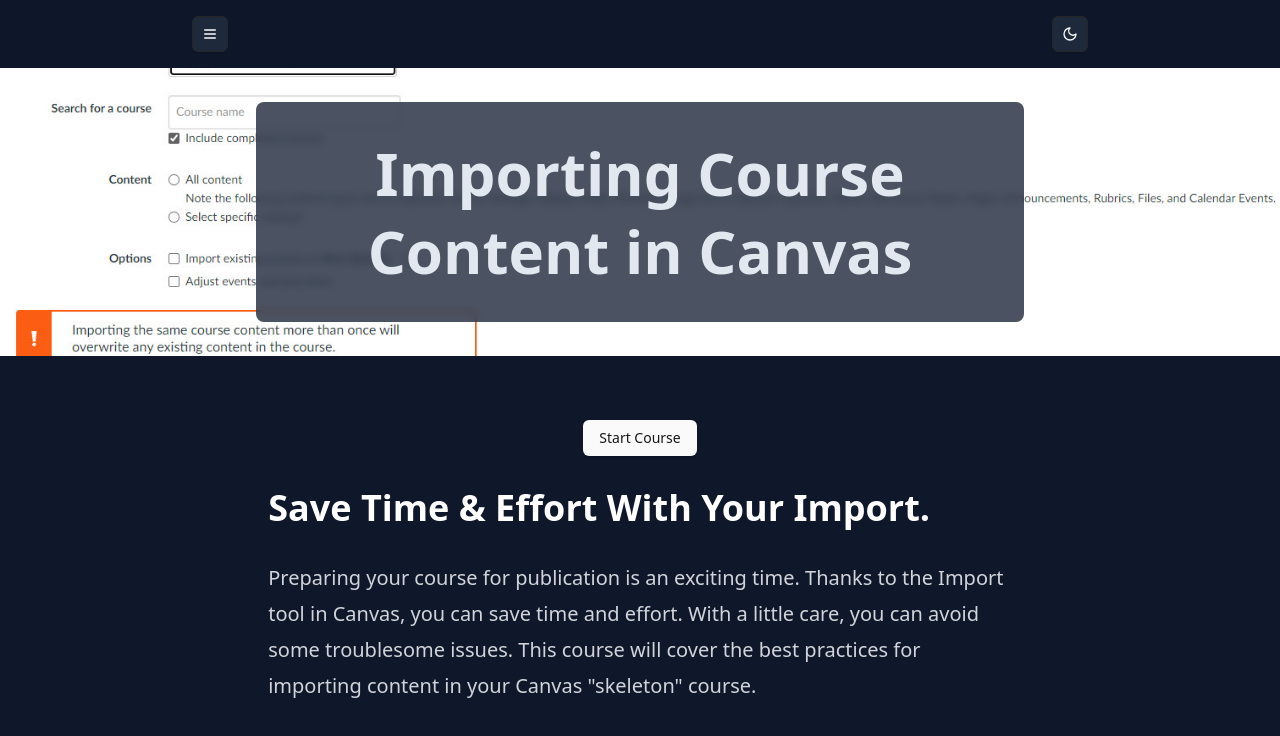
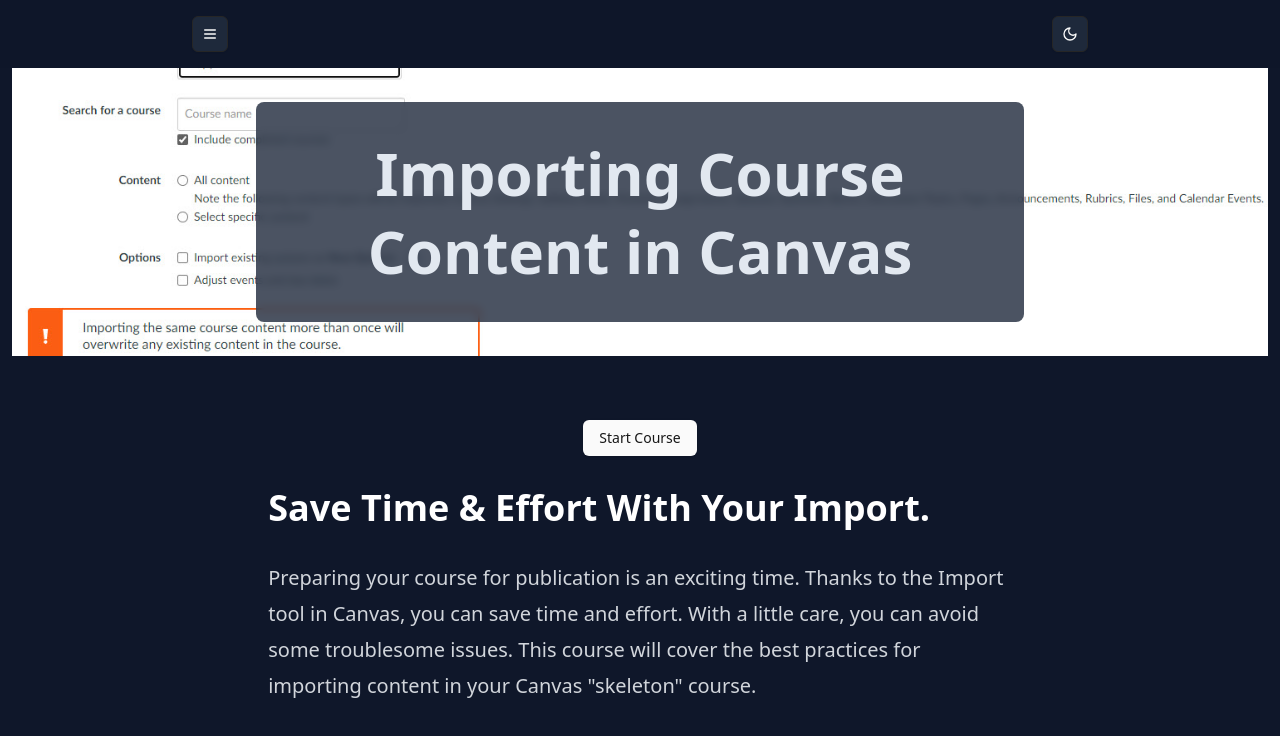
Before and after one commit to nmastroianni/canvas-import, a React (Vite) app: page / in a window 1280 px wide. Shown: the top 736 px of the page. Built offline with nearby package versions, Linux system fonts and the light colour scheme.

Commit message:
added padding

```diff
--- a/src/App.tsx
+++ b/src/App.tsx
@@ -48,7 +48,7 @@
           </div>
         </header>
       </Headroom>
-      <main className="min-h-screen scroll-smooth bg-slate-200 text-slate-950 dark:bg-slate-900 dark:text-slate-50">
+      <main className="min-h-screen scroll-smooth bg-slate-200 px-3 text-slate-950 dark:bg-slate-900 dark:text-slate-50">
         <AnimatePresence mode="wait">
           {currentLesson === 0 && <CourseOverview key={0} />}
           {currentLesson === 1 && <Lesson1 key={1} />}
```
